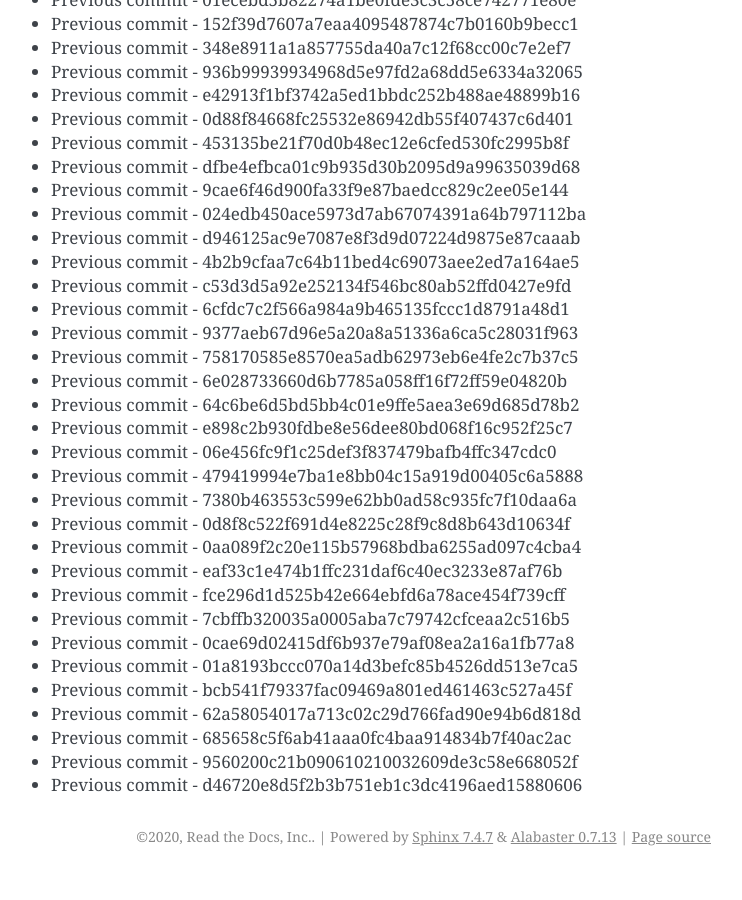
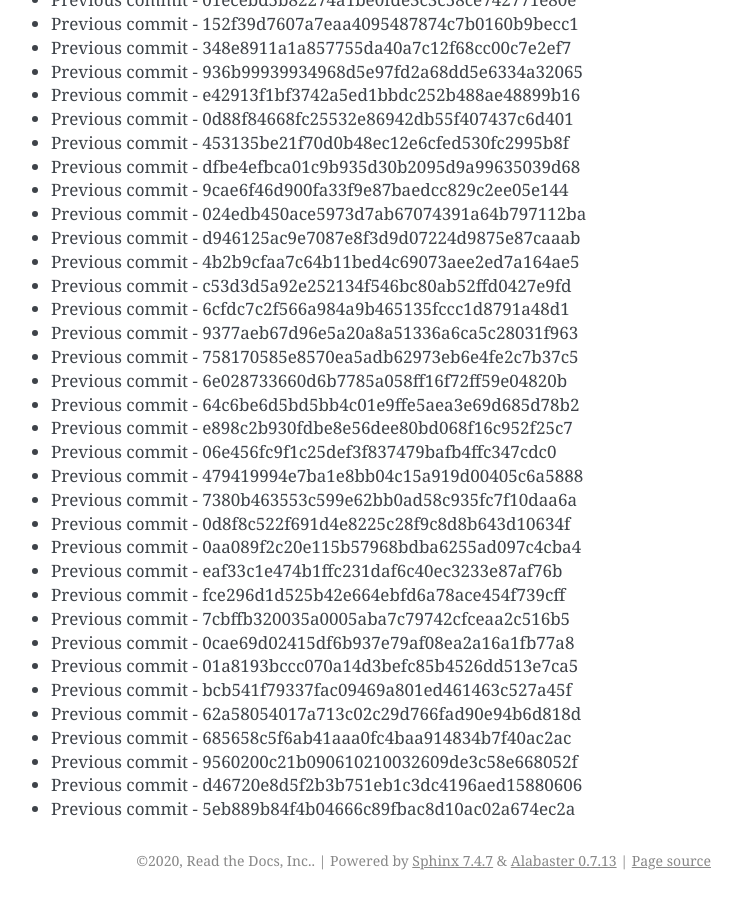
Before and after one commit to readthedocs/rtd-git-stresstest, a Sphinx documentation site: the page built from docs/updates.rst, in a window 1280 px wide and 900 px high, scrolled down 14529 px. Shown: the whole window, without its empty margins (399-1141 px from the left). Built offline with Sphinx 7.4.7, drawn with Linux system fonts in a browser that asks for light colours; before the commit the page ends 15405 px from its top, so only the background shows below that.

Commit message:
Generating commit from previous: 5eb889b84f4b04666c89fbac8d10ac02a674ec2a

```diff
--- a/docs/updates.rst
+++ b/docs/updates.rst
@@ -642,3 +642,4 @@ It can be tested for any performance characteristics.
 * Previous commit - 685658c5f6ab41aaa0fc4baa914834b7f40ac2ac
 * Previous commit - 9560200c21b090610210032609de3c58e668052f
 * Previous commit - d46720e8d5f2b3b751eb1c3dc4196aed15880606
+* Previous commit - 5eb889b84f4b04666c89fbac8d10ac02a674ec2a
```
